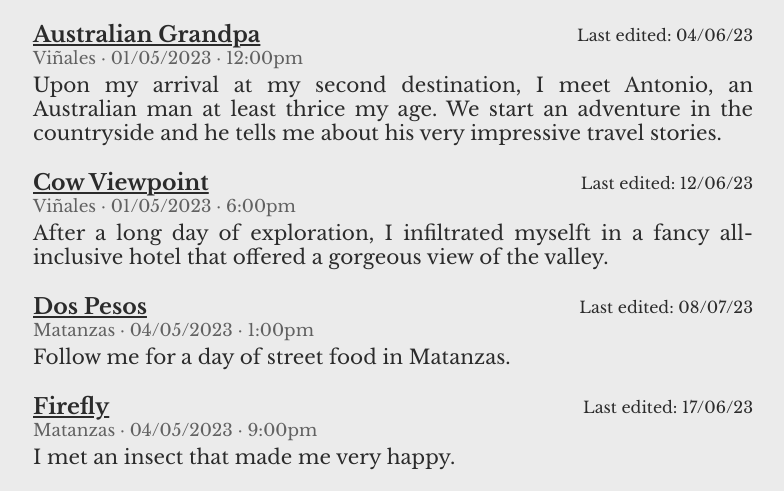
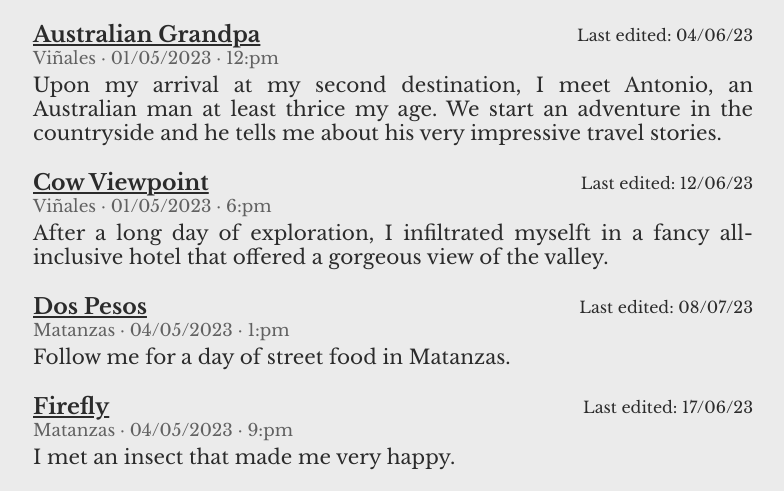
Before and after one commit to tomsarry/cuba, a SvelteKit app: page / in a window 1280 px wide. Shown: the part 641-1132 px from the top of the page, without its empty margins (247-1031 px from the left). Built offline with nearby package versions, Linux system fonts and the light colour scheme.

Commit message:
chore: fix time

```diff
--- a/src/routes/+page.svelte
+++ b/src/routes/+page.svelte
@@ -46,7 +46,7 @@
 				<span class="last-edited">Last edited: 04/06/23</span>
 			</div>
 
-			<span class="article-info">Vi&ntilde;ales &middot; 01/05/2023 &middot; 12:00pm</span>
+			<span class="article-info">Vi&ntilde;ales &middot; 01/05/2023 &middot; 12:pm</span>
 			<p class="article-preview">
 				Upon my arrival at my second destination, I meet Antonio, an Australian man at least thrice
 				my age. We start an adventure in the countryside and he tells me about his very impressive
@@ -60,7 +60,7 @@
 				<span class="last-edited">Last edited: 12/06/23</span>
 			</div>
 
-			<span class="article-info">Vi&ntilde;ales &middot; 01/05/2023 &middot; 6:00pm</span>
+			<span class="article-info">Vi&ntilde;ales &middot; 01/05/2023 &middot; 6:pm</span>
 			<p class="article-preview">
 				After a long day of exploration, I infiltrated myselft in a fancy all-inclusive hotel that
 				offered a gorgeous view of the valley.
@@ -73,7 +73,7 @@
 				<span class="last-edited">Last edited: 08/07/23</span>
 			</div>
 
-			<span class="article-info">Matanzas &middot; 04/05/2023 &middot; 1:00pm</span>
+			<span class="article-info">Matanzas &middot; 04/05/2023 &middot; 1:pm</span>
 			<p class="article-preview">Follow me for a day of street food in Matanzas.</p>
 		</li>
 
@@ -83,7 +83,7 @@
 				<span class="last-edited">Last edited: 17/06/23</span>
 			</div>
 
-			<span class="article-info">Matanzas &middot; 04/05/2023 &middot; 9:00pm</span>
+			<span class="article-info">Matanzas &middot; 04/05/2023 &middot; 9:pm</span>
 			<p class="article-preview">I met an insect that made me very happy.</p>
 		</li>
 	</ul>
--- a/src/routes/australian-grandpa/+page.svelte
+++ b/src/routes/australian-grandpa/+page.svelte
@@ -18,7 +18,7 @@
 <div class="article-header">
 	<h2>Australian Grandpa</h2>
 
-	<span class="article-info">Vi&ntilde;ales &middot; 01/05/2023 &middot; 12:00pm</span>
+	<span class="article-info">Vi&ntilde;ales &middot; 01/05/2023 &middot; 12:pm</span>
 </div>
 
 <p class="indent">
--- a/src/routes/cow-viewpoint/+page.svelte
+++ b/src/routes/cow-viewpoint/+page.svelte
@@ -13,7 +13,7 @@
 <div class="article-header">
 	<h2>Cow Viewpoint</h2>
 
-	<span class="article-info">Vi&ntilde;ales &middot; 01/05/2023 &middot; 6:00pm</span>
+	<span class="article-info">Vi&ntilde;ales &middot; 01/05/2023 &middot; 6:pm</span>
 </div>
 
 <p class="indent">
--- a/src/routes/dos-pesos/+page.svelte
+++ b/src/routes/dos-pesos/+page.svelte
@@ -12,7 +12,7 @@
 <div class="article-header">
 	<h2>Dos Pesos</h2>
 
-	<span>Matanza &middot; 04/05/2023 &middot; 1:00pm</span>
+	<span>Matanza &middot; 04/05/2023 &middot; 1:pm</span>
 </div>
 
 <p class="indent">
```
Also changed, not shown: src/routes/firefly/+page.svelte (+7 -7 lines).
